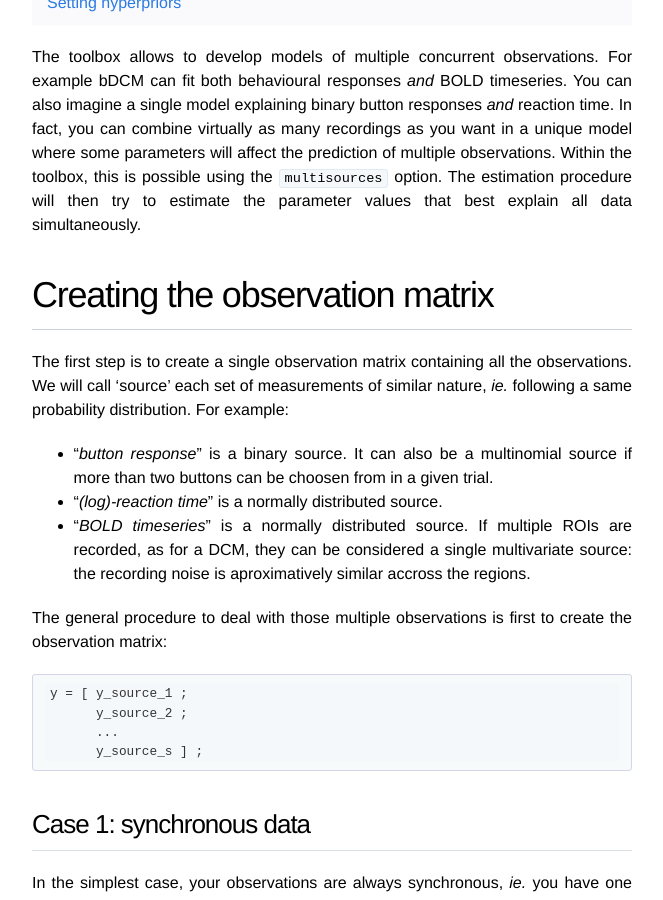
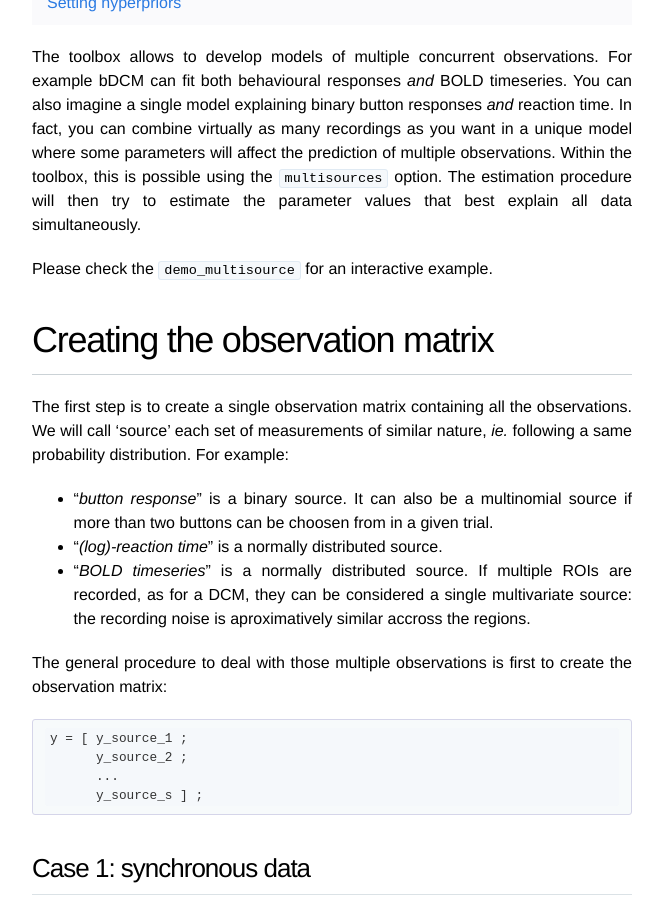
Before and after one commit to MBB-team/VBA-toolbox, a Jekyll site: the page built from _wiki/Multisources.md, in a window 1280 px wide and 900 px high, scrolled down 354 px. Shown: the whole window, without its empty margins (308-971 px from the left). Built offline with Jekyll 4.4.1, drawn with Linux system fonts in a browser that asks for light colours; nearby versions of some CDN libraries; formulas are drawn with MathJax 3.

Commit message:
added demo in wiki/multisources

````diff
--- a/_wiki/Multisources.md
+++ b/_wiki/Multisources.md
@@ -5,6 +5,8 @@ title: "Mixed observations"
 {:toc}
 
 The toolbox allows to develop models of multiple concurrent observations. For example bDCM can fit both behavioural responses _and_ BOLD timeseries. You can also imagine a single model explaining binary button responses _and_ reaction time. In fact, you can combine virtually as many recordings as you want in a unique model where some parameters will affect the prediction of multiple observations. Within the toolbox, this is possible using the ```multisources``` option. The estimation procedure will then try to estimate the parameter values that best explain all data simultaneously.
+
+Please check the ```demo_multisource``` for an interactive example.
 
 # Creating the observation matrix
 
````
